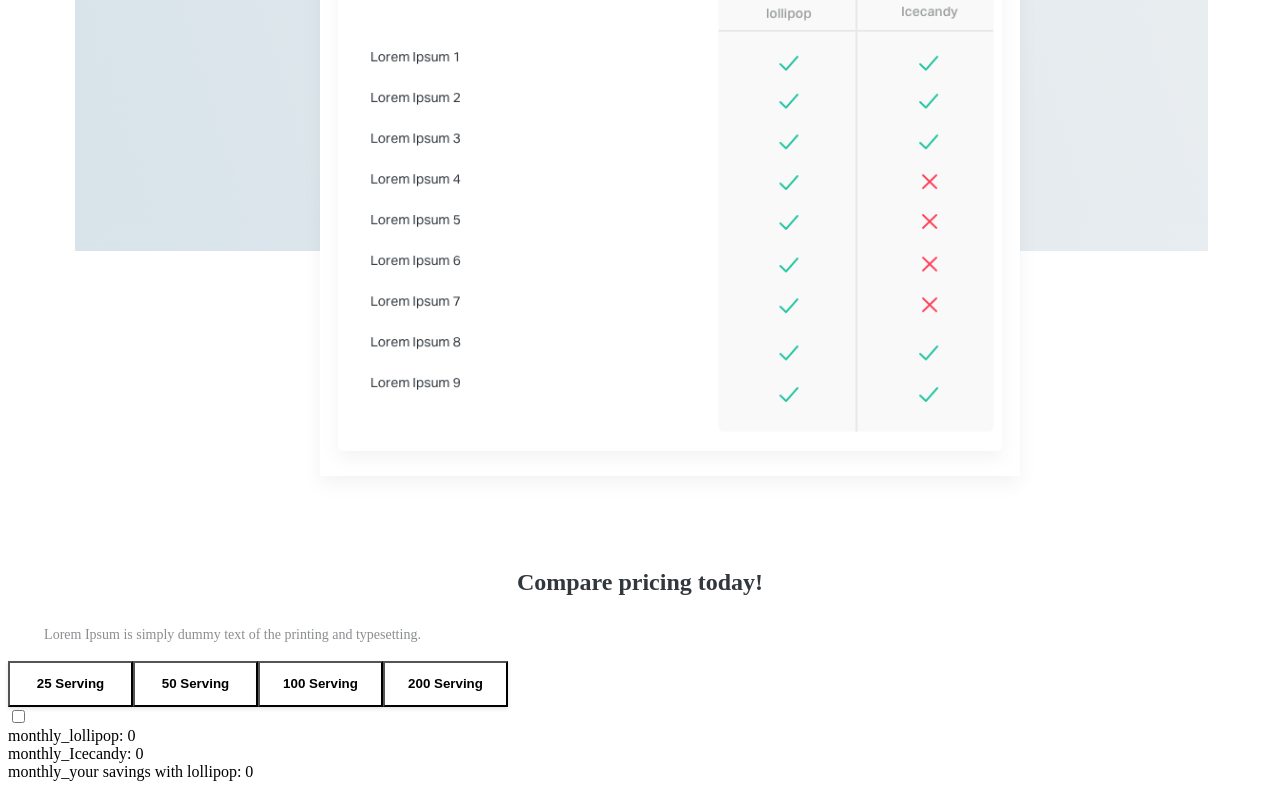
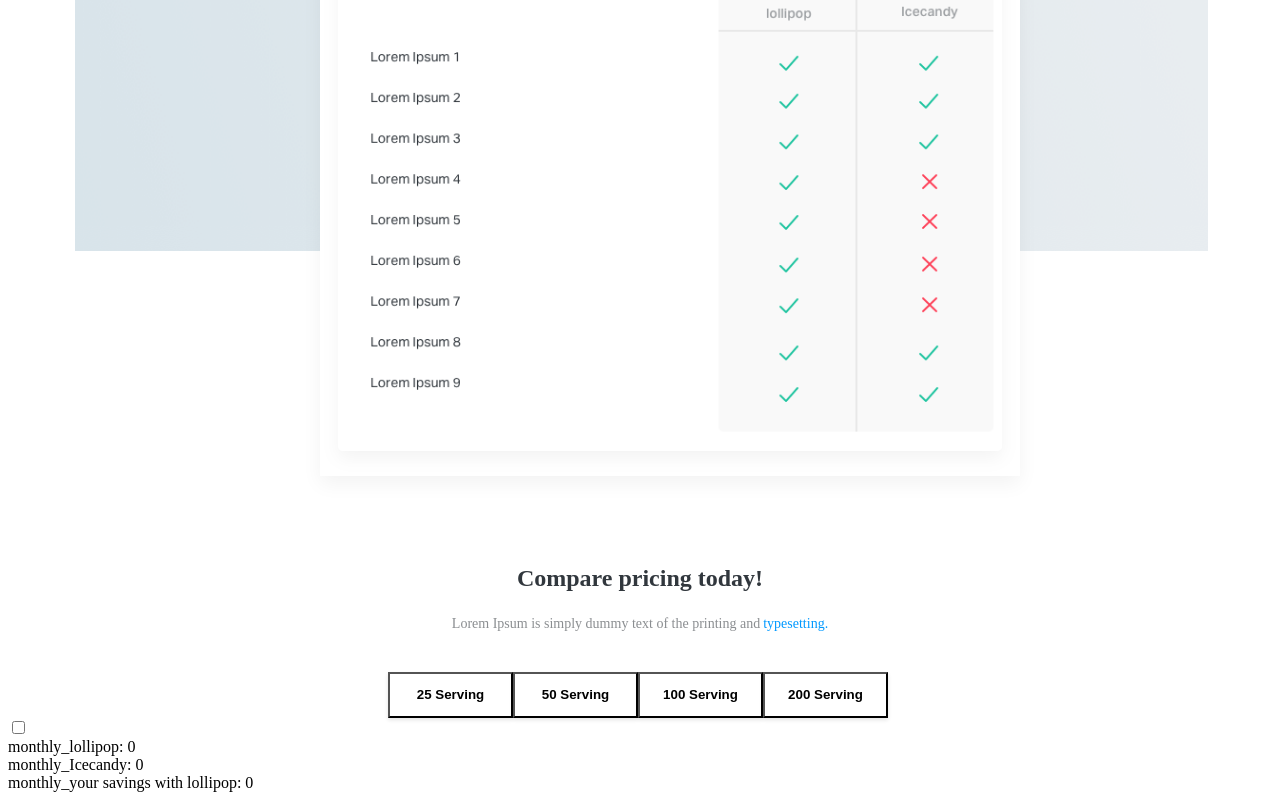
Before and after one commit to SRILAKSHMI576/Marvel_App, a React (Create React App) app: page / in a window 1280 px wide. Shown: the part 704-1504 px from the top of the page. Built offline with nearby package versions, Linux system fonts and the light colour scheme.

Commit message:
Update priceCalculator

```diff
--- a/src/components/priceCalculator/PriceCalculator.js
+++ b/src/components/priceCalculator/PriceCalculator.js
@@ -3,29 +3,17 @@ import "./style.css";
 
 class PriceCalculator extends React.Component {
   state = {
-    count: 0,
-    monthly_lollipop: 0,
-    monthly_icecandy: 0,
-    monthly_savings: 0,
-    yearly_lollipop: 0,
-    yearly_icecandy: 0,
-    yearly_savings: 0,
+    lollipop: 0,
+    icecandy: 0,
+    savings: 0,
     isChecked: false
   };
 
   hangleClick = number => {
     this.setState({
-      monthly_lollipop: number,
-      monthly_icecandy: 2 * number,
-      monthly_savings: 2 * number - number
-    });
-  };
-
-  hangleClicking = value => {
-    this.setState({
-      yearly_lollipop: value,
-      yearly_icecandy: 2 * value,
-      yearly_savings: (2 * value - value) / 2
+      lollipop: number,
+      icecandy: 2 * number,
+      savings: 2 * number - number
     });
   };
 
@@ -39,18 +27,17 @@ class PriceCalculator extends React.Component {
     if (this.state.isChecked) {
       result = (
         <div>
-          yearly_lollipop: {this.state.yearly_lollipop} <br />
-          yearly_Icecandy: {this.state.yearly_icecandy} <br />
-          yearly_your savings with lollipop: {this.state.yearly_savings} (50%
-          off)
+          yearly_lollipop: {this.state.lollipop / 2} <br />
+          yearly_Icecandy: {this.state.icecandy / 2} <br />
+          yearly_your savings with lollipop: {this.state.savings / 2}
         </div>
       );
     } else {
       result = (
         <div>
-          monthly_lollipop: {this.state.monthly_lollipop} <br />
-          monthly_Icecandy: {this.state.monthly_icecandy} <br />
-          monthly_your savings with lollipop: {this.state.monthly_savings}
+          monthly_lollipop: {this.state.lollipop} <br />
+          monthly_Icecandy: {this.state.icecandy} <br />
+          monthly_your savings with lollipop: {this.state.savings}
         </div>
       );
     }
@@ -58,14 +45,16 @@ class PriceCalculator extends React.Component {
       <div>
         <h3 className="compare">Compare pricing today!</h3>
         <p className="lorem-ipsum-is-simpl">
-          Lorem Ipsum is simply dummy text of the printing and typesetting.
+          Lorem Ipsum is simply dummy text of the printing and
+          <a href="http://marvel.app" className="type">
+            typesetting.
+          </a>
         </p>
-        <div>
+        <div className="buttons">
           <button
             className="rectangle"
             onClick={() => {
               this.hangleClick(25);
-              this.hangleClicking(25);
             }}
           >
             25 Serving
@@ -74,7 +63,6 @@ class PriceCalculator extends React.Component {
             className="rectangle"
             onClick={() => {
               this.hangleClick(50);
-              this.hangleClicking(50);
             }}
           >
             50 Serving
@@ -83,7 +71,6 @@ class PriceCalculator extends React.Component {
             className="rectangle"
             onClick={() => {
               this.hangleClick(100);
-              this.hangleClicking(100);
             }}
           >
             100 Serving
@@ -92,7 +79,6 @@ class PriceCalculator extends React.Component {
             className="rectangle"
             onClick={() => {
               this.hangleClick(200);
-              this.hangleClicking(200);
             }}
           >
             200 Serving
--- a/src/components/priceCalculator/style.css
+++ b/src/components/priceCalculator/style.css
@@ -2,8 +2,6 @@
   color: #31373d;
   font-family: AktivGrotesk;
   font-size: 24px;
-  font-weight: 700;
-  line-height: 34px;
   text-align: center;
 }
 
@@ -11,9 +9,6 @@
   color: #8b8e91;
   font-family: AktivGrotesk;
   font-size: 14px;
-  font-weight: 400;
-  line-height: 24px;
-  width: 449px;
   text-align: center;
 }
 
@@ -25,11 +20,13 @@
   font-weight: bold;
 }
 
-.lollipop {
-  color: #31373d;
-  font-family: AktivGrotesk;
-  font-size: 20px;
-  font-weight: 700;
-  line-height: 28px;
-  text-align: left;
+.type {
+  color: #0099ff;
+  text-decoration: none;
+  margin-left: 3px;
 }
+
+.buttons {
+  margin-left: 380px;
+  margin-top: 40px;
+}
```
